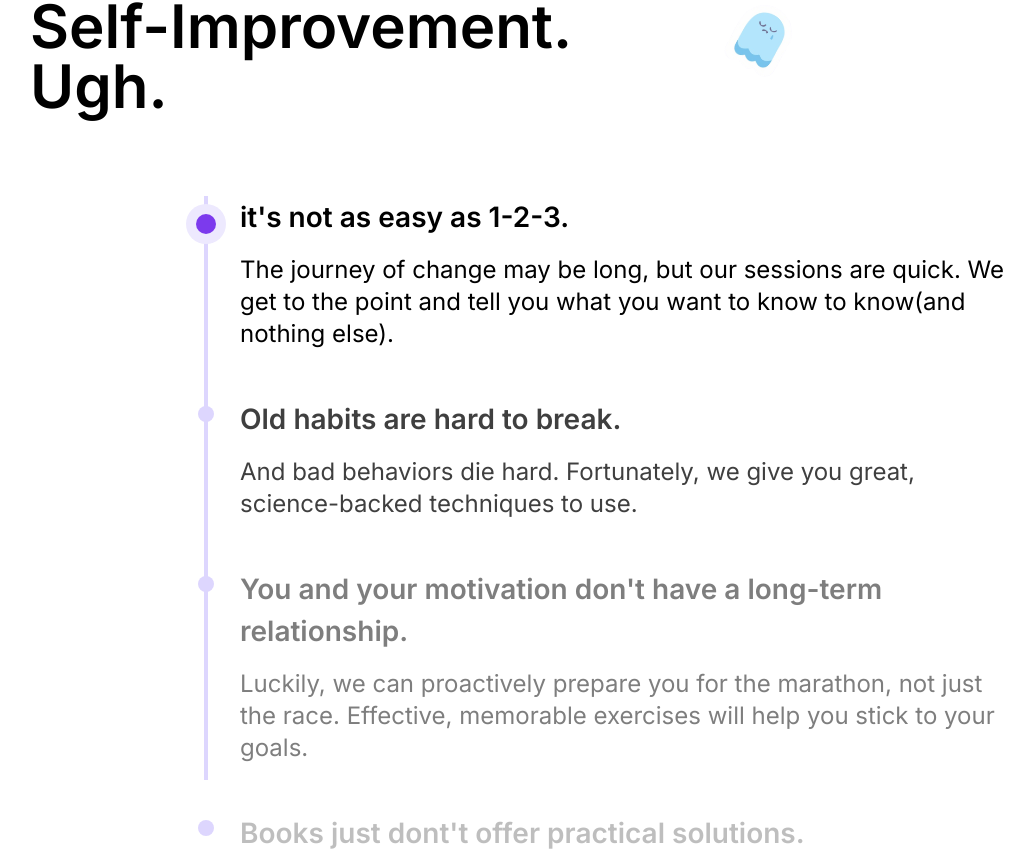
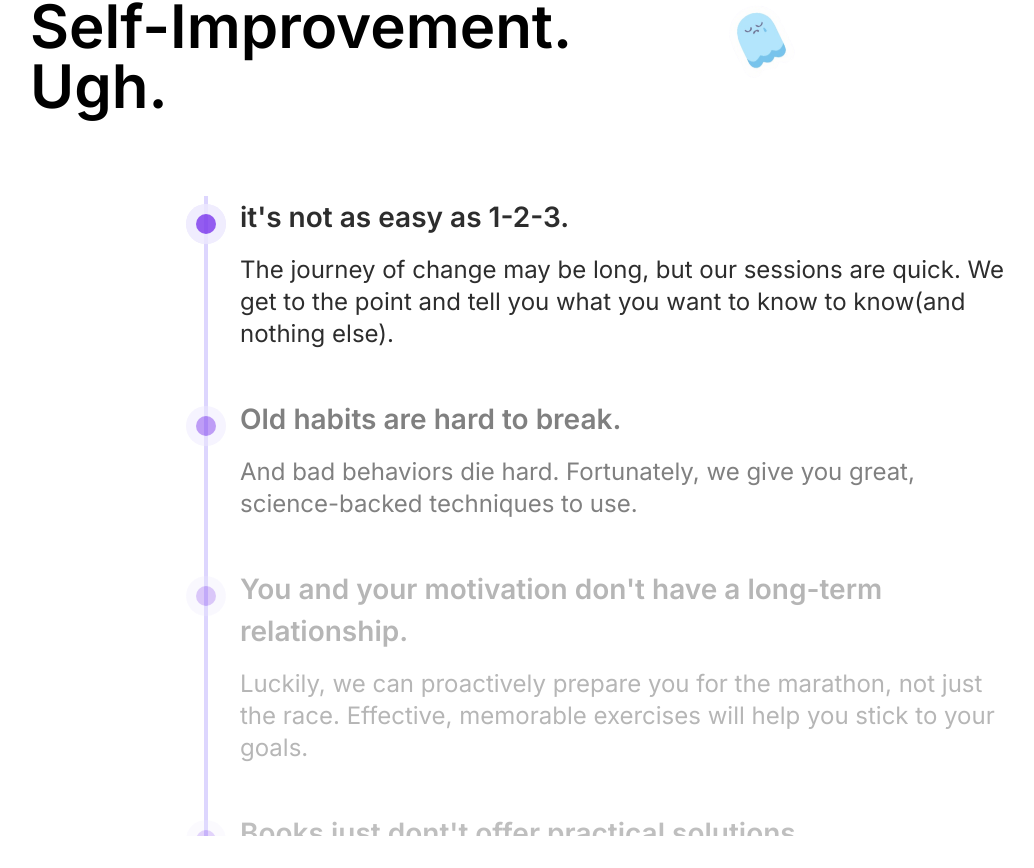
Before and after one commit to niladrix719/AHead-UI, a Next.js app: page / in a window 1280 px wide. Shown: the part 2832-3700 px from the top of the page, without its empty margins (34-1068 px from the left). Built offline with nearby package versions, Linux system fonts and the light colour scheme.

Commit message:
completing the rest animation

```diff
--- a/app/components/bioSection.tsx
+++ b/app/components/bioSection.tsx
@@ -71,6 +71,7 @@ function BioSection() {
       ease: "power3.inOut",
     });
     gsap.from(circle3ref.current, {
+      delay: 0.25,
       duration: 2,
       x: 700,
       ease: "circ",
@@ -78,7 +79,7 @@ function BioSection() {
     });
     gsap.from(circle3ref.current, {
       duration: 1,
-      delay: 2,
+      delay: 2.25,
       y: 100,
       ease: "circ",
       scrollTrigger: circle3ref.current,
--- a/app/components/openVacancies.tsx
+++ b/app/components/openVacancies.tsx
@@ -29,7 +29,7 @@ function OpenVacancies() {
 
   const handleMouseEnter = (ref: React.MutableRefObject<null>, btnRef: React.MutableRefObject<null>) => {
     const t = gsap.timeline();
-    t.to(ref.current, { duration: 0.35, backgroundColor: "#ffd4af" }).to(
+    t.to(ref.current, { duration: 0.35, backgroundColor: "#ffe7d2" }).to(
       ref.current,
       { duration: 0.35, height: "17.5rem" }
     );
--- a/app/components/selfImprovementSection.tsx
+++ b/app/components/selfImprovementSection.tsx
@@ -4,9 +4,26 @@ import React, { useEffect, useRef } from "react";
 import { gsap } from "gsap";
 import { ScrollTrigger } from "gsap/ScrollTrigger";
 
+
 function SelfImprovementSection() {
   const charRef = useRef(null);
   const headingRef = useRef(null);
+  const scrollRef = useRef(null);
+
+  const contentRef1 = useRef(null);
+  const contentRef2 = useRef(null);
+  const contentRef3 = useRef(null);
+  const contentRef4 = useRef(null);
+
+  const circle1Ref = useRef(null);
+  const circle2Ref = useRef(null);
+  const circle3Ref = useRef(null);
+  const circle4Ref = useRef(null);
+
+  const dot1Ref = useRef(null);
+  const dot2Ref = useRef(null);
+  const dot3Ref = useRef(null);
+  const dot4Ref = useRef(null);
 
   gsap.registerPlugin(ScrollTrigger);
 
@@ -14,14 +31,29 @@ function SelfImprovementSection() {
 
     // animation for the floating design
 
-    const charTimeline = gsap.timeline();
     gsap.from(charRef.current, {
-      duration: 3,
+      duration: 2,
       x: 400,
       rotate: -95,
+      y: 100,
       scrollTrigger: charRef.current,
       ease: "power1.inOut"
     });
+
+    gsap.from(charRef.current, {
+      duration: 3,
+      delay: 3,
+      scrollTrigger: charRef.current,
+      ease: "power1.inOut"
+    });
+
+    gsap.to(charRef.current, {
+      duration: 2,
+      delay: 5,
+      y: 0,
+      rotate: -10,
+      ease: "power1.inOut",
+    })
 
     gsap.from(headingRef.current, {
       duration: 1,
@@ -30,6 +62,36 @@ function SelfImprovementSection() {
       opacity: 0.5,
       ease: "back.inOut",
       scrollTrigger: headingRef.current,
+    });
+
+    const contentRefs = [contentRef1.current, contentRef2.current, contentRef3.current, contentRef4.current];
+
+    gsap.from(contentRefs, {
+        duration: 6,
+        stagger: 1.5,
+        opacity: 0.25,
+        ease: "power1.inOut",
+        scrollTrigger: contentRef1.current,
+    });
+
+    const dotRefs = [dot1Ref.current, dot2Ref.current, dot3Ref.current, dot4Ref.current];
+
+    gsap.from(dotRefs, {
+        duration: 0,
+        stagger: 0.45,
+        scale: 0.25,
+        ease: "power1.inOut",
+        scrollTrigger: dot1Ref.current,
+    });
+
+    const circleRefs = [circle1Ref.current, circle2Ref.current, circle3Ref.current, circle4Ref.current];
+
+    gsap.from(circleRefs, {
+        duration: 3.5,
+        stagger: 0.45,
+        opacity: 0,
+        ease: "power1.inOut",
+        scrollTrigger: circle1Ref.current,
     });
   }, []);
 
@@ -61,63 +123,72 @@ function SelfImprovementSection() {
 
       {/* body */}
 
-      <div className="flex gap-8 justify-center">
+      <div ref={scrollRef} className="flex gap-8 justify-center relative overflow-y-scroll noScrollBar h-[80vh]">
 
         {/* Timeline line */}
 
-        <div className="h-[36.5rem] border-[2.5px] border-violet-200"></div>
+        <div className="h-[40rem] border-[2.5px] border-violet-200"></div>
 
         {/* Content part */}
 
         <div className="flex flex-col gap-12 w-4/6">
 
-          <div className="flex flex-col gap-4 relative">
-            <h1 className="font-semibold text-[1.75rem] opacity-100">
+          <div ref={contentRef1} className="flex flex-col gap-4 relative">
+            <h1 className="font-semibold text-[1.75rem]">
               it&apos;s not as easy as 1-2-3.
             </h1>
-            <p className="text-2xl opacity-100">
+            <p className="text-2xl">
               The journey of change may be long, but our sessions are quick. We
               get to the point and tell you what you want to know to know(and
               nothing else).
             </p>
-            <div className="h-10 w-10 bg-violet-100 rounded-full absolute left-[-3.35rem] top-[0.5rem] flex items-center justify-center">
-              <div className="h-[1.25rem] w-[1.25rem] bg-violet-600 rounded-full"></div>
+            <div ref={circle1Ref} className="h-10 w-10 bg-violet-100 rounded-full absolute left-[-3.35rem] top-[0.5rem] flex items-center justify-center">
+              <div ref={dot1Ref} className="h-[1.25rem] w-[1.25rem] bg-violet-600 rounded-full"></div>
+            </div>
+            <div ref={circle2Ref} className="h-10 w-10 bg-violet-100 rounded-full absolute left-[-3.35rem] top-[0.5rem] flex items-center justify-center">
+              <div ref={dot2Ref} className="h-[1.25rem] w-[1.25rem] bg-violet-600 rounded-full"></div>
             </div>
           </div>
 
-          <div className="flex flex-col gap-4 relative">
-            <h1 className="font-semibold text-[1.75rem] opacity-75">
+          <div ref={contentRef2} className="flex flex-col gap-4 relative">
+            <h1 className="font-semibold text-[1.75rem]">
               Old habits are hard to break.
             </h1>
-            <p className="text-2xl opacity-75">
+            <p className="text-2xl">
               And bad behaviors die hard. Fortunately, we give you great,
               science-backed techniques to use.
             </p>
-            <div className="h-4 w-4 bg-violet-200 rounded-full absolute left-[-2.65rem] top-[0.5rem]"></div>
+            <div ref={circle2Ref} className="h-10 w-10 bg-violet-100 rounded-full absolute left-[-3.35rem] top-[0.5rem] flex items-center justify-center">
+              <div ref={dot2Ref} className="h-[1.25rem] w-[1.25rem] bg-violet-600 rounded-full"></div>
+            </div>
           </div>
 
-          <div className="flex flex-col gap-4 relative">
-            <h1 className="font-semibold text-[1.75rem] opacity-50">
+          <div ref={contentRef3} className="flex flex-col gap-4 relative">
+            <h1 className="font-semibold text-[1.75rem]">
               You and your motivation don&apos;t have a long-term relationship.
             </h1>
-            <p className="text-2xl opacity-50">
+            <p className="text-2xl">
               Luckily, we can proactively prepare you for the marathon, not just
               the race. Effective, memorable exercises will help you stick to
               your goals.
             </p>
-            <div className="h-4 w-4 bg-violet-200 rounded-full absolute left-[-2.65rem] top-[0.5rem]"></div>
+            <div ref={circle3Ref} className="h-10 w-10 bg-violet-100 rounded-full absolute left-[-3.35rem] top-[0.5rem] flex items-center justify-center">
+              <div ref={dot3Ref} className="h-[1.25rem] w-[1.25rem] bg-violet-600 rounded-full"></div>
+            </div>
           </div>
 
-          <div className="flex flex-col gap-4 relative">
-            <h1 className="font-semibold text-[1.75rem] opacity-25">
+          <div ref={contentRef4} className="flex flex-col gap-4 relative">
+            <h1 className="font-semibold text-[1.75rem]">
               Books just dont&apos;t offer practical solutions.
             </h1>
-            <p className="text-2xl opacity-25">
+            <p className="text-2xl">
               The journey of change may be long, but our sessions are quick. We
               get to the point and tell you what you want to know to know(and
               nothing else).
             </p>
-            <div className="h-4 w-4 bg-violet-200 rounded-full absolute left-[-2.65rem] top-[0.5rem]"></div>
+            <div ref={circle4Ref} className="h-10 w-10 bg-violet-100 rounded-full absolute left-[-3.35rem] top-[0.5rem] flex items-center justify-center">
+              <div ref={dot4Ref} className="h-[1.25rem] w-[1.25rem] bg-violet-600 rounded-full"></div>
+            </div>
           </div>
 
         </div>
--- a/app/components/socialTest.tsx
+++ b/app/components/socialTest.tsx
@@ -15,6 +15,8 @@ function SocialTest() {
   const timeline3Ref = useRef(null);
   const timeline4Ref = useRef(null);
 
+  gsap.registerPlugin(ScrollTrigger);
+
   useEffect(() => {
     gsap.from([step1Ref.current, step2Ref.current, step3Ref.current], {
       duration: 0.45,
@@ -26,8 +28,9 @@ function SocialTest() {
     });
 
     gsap.from([timeline1Ref.current, timeline2Ref.current, timeline3Ref.current, timeline4Ref.current], {
-      duration: 0.45,
+      duration: 0.75,
       scale: 0.75,
+      x: 80,
       opacity: 0.5,
       ease: "back",
       stagger: 0.15,
--- a/app/components/workWithUs.tsx
+++ b/app/components/workWithUs.tsx
@@ -8,6 +8,7 @@ function WorkWithUs() {
   const headingRef = useRef(null);
   const heading2Ref = useRef(null);
   const scrollRef = useRef(null);
+  const charRef = useRef(null);
 
   gsap.registerPlugin(ScrollTrigger);
 
@@ -38,6 +39,15 @@ function WorkWithUs() {
       ease: "back.inOut",
       scrollTrigger: heading2Ref.current,
     });
+
+    gsap.from(charRef.current, {
+      duration: 1.5,
+      rotate: -35,
+      yoyo: true,
+      repeat: -1,
+      ease: "back.inOut",
+      scrollTrigger: charRef.current,
+    });
   }, []);
 
   return (
@@ -48,7 +58,7 @@ function WorkWithUs() {
         <h1 ref={headingRef} className="text-6xl font-semibold">Work with us</h1>
         <div className="flex-col bg-white w-full rounded-3xl shadow-lg shadow[#eeebfef7]">
           <div className="p-10 flex flex-col gap-4">
-          <Image src='/char5.png' alt='animation' height={60} width={60} />
+          <Image ref={charRef} src='/char5.png' alt='animation' height={60} width={60} />
             <h1 className="text-3xl font-semibold">About</h1>
             <p className="text-2xl text-zinc-600 py-2 leading-9">
               At ahead our goal is to make self- improvement fun and lasting. We
--- a/app/globals.css
+++ b/app/globals.css
@@ -34,3 +34,9 @@
 .custom-scrollbar::-webkit-scrollbar-track {
   background-color: white;
 }
+
+/* hidden Scrollbar Styles */
+
+.noScrollBar::-webkit-scrollbar{
+  display: none;
+}
```
Also changed, not shown: app/components/header.tsx (+7 -7 lines), app/components/startTest.tsx (+19 -1 lines).
